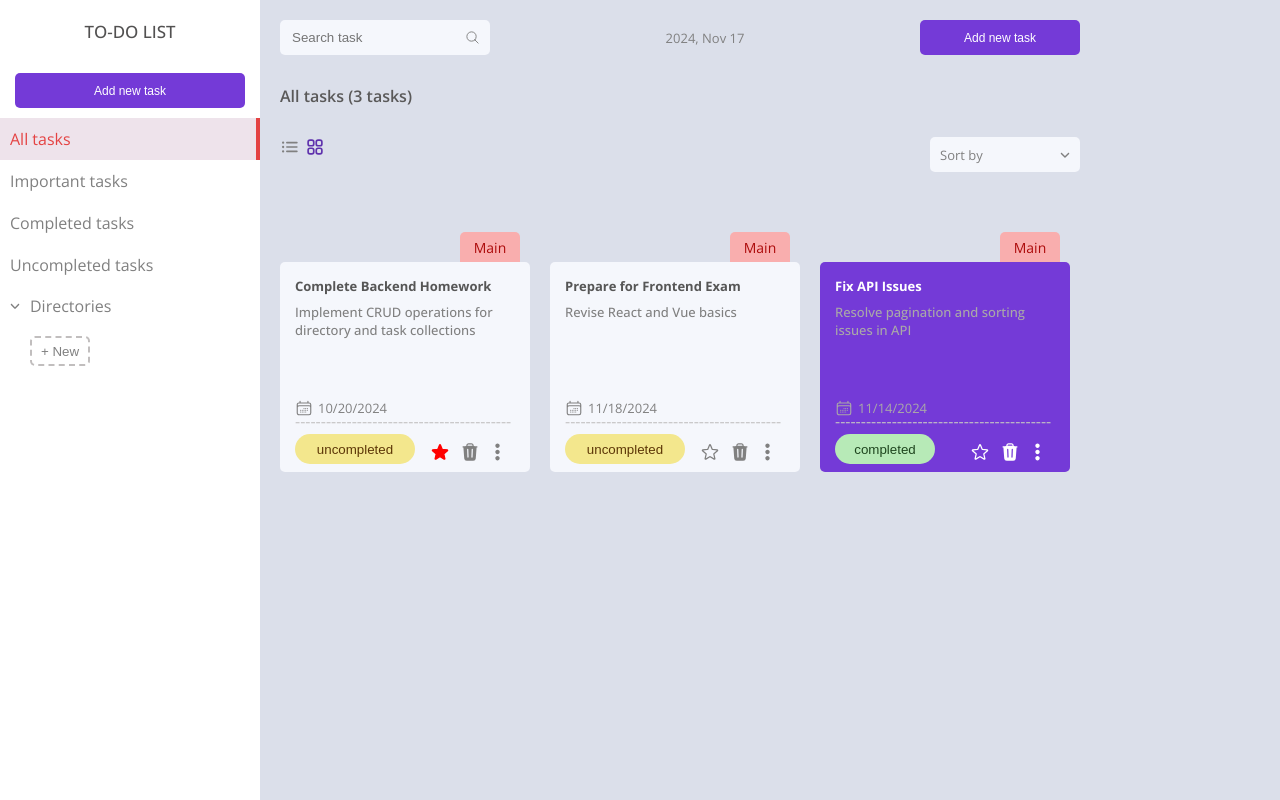
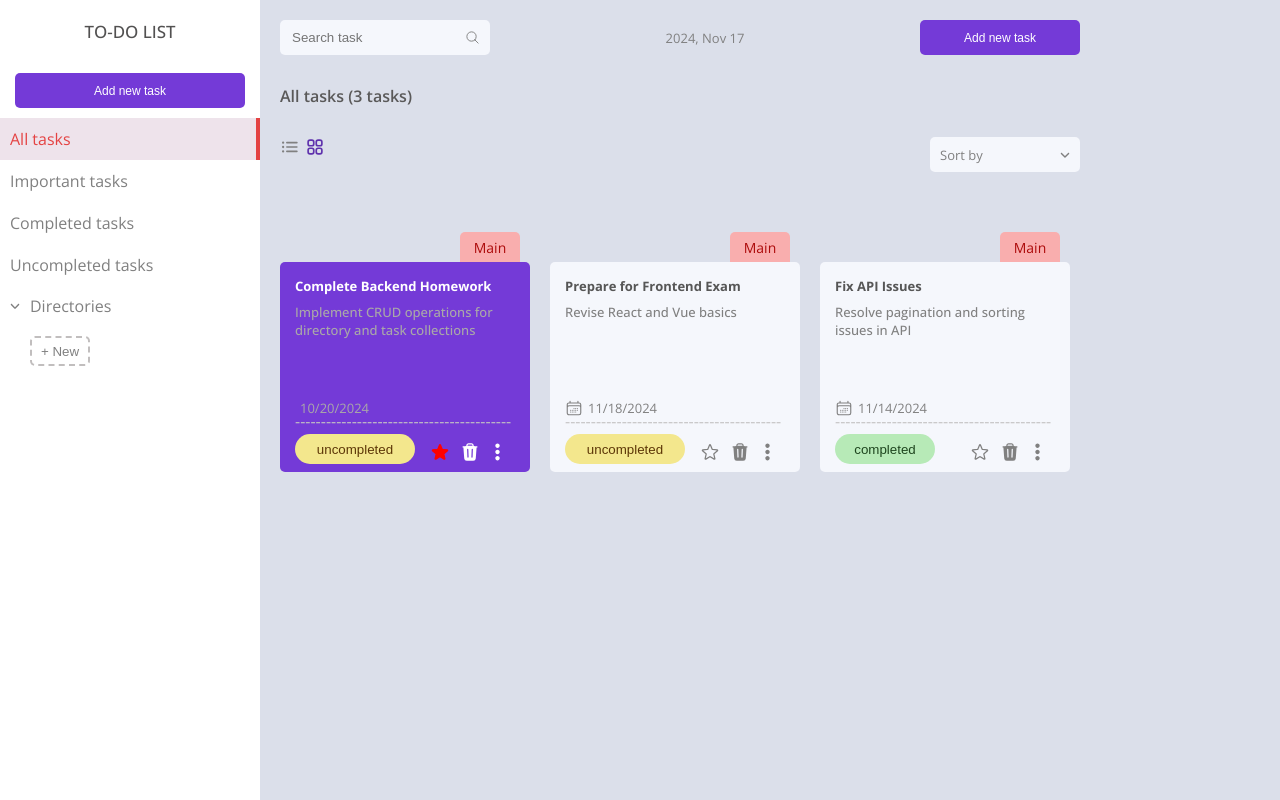
Before and after one commit to Niloufar-Heidarzade/fullstack_homework, a React (Vite) app: page / in a window 1280 px wide. Built offline with nearby package versions, Linux system fonts and the light colour scheme.

Commit message:
first task different style

```diff
--- a/src/components/CardsContainer.jsx
+++ b/src/components/CardsContainer.jsx
@@ -9,9 +9,9 @@ function CardsContainer() {
   return(
     <section className="cards-container">
       <div className="cards">
-      {taskData.map((task) => {
+      {taskData.map((task , index) => {
         return(
-          <TaskCard key={task.id} title={task.title} description={task.description}  completed={task.completed} important={task.important} deadline={task.deadline}/>
+          <TaskCard isFirst={index === 0} key={task.id} title={task.title} description={task.description}  completed={task.completed} important={task.important} deadline={task.deadline}/>
         )
       })}
       </div>
--- a/src/components/TaskCard.jsx
+++ b/src/components/TaskCard.jsx
@@ -1,22 +1,22 @@
 import "../styles/task-card.css";
 
-function TaskCard({id ,title , description , completed , important , deadline}) {
+function TaskCard({isFirst ,id ,title , description , completed , important , deadline}) {
   const formatDate = (dateString) => {
     const options = { month: "2-digit", day: "2-digit", year: "numeric" };
     return new Date(dateString).toLocaleDateString("en-US", options);
   };
   return (
-    <div className={completed ? "card-completed" : "card"}>
+    <div className={isFirst ? "card-first" : "card"}>
       <div className="tag">Main</div>
       <div className="title-and-description">
-        <h4 className={completed && "completed-title"}>{title}</h4>
-        <p className={completed && "completed-description"}>{description}</p>
+        <h4 className={isFirst && "first-title"}>{title}</h4>
+        <p className={isFirst && "first-description"}>{description}</p>
       </div>
       <div className="date">
-        <svg xmlns="http://www.w3.org/2000/svg" fill="none" viewBox="0 0 24 24" stroke-width="1.5" stroke="currentColor" class="w-6 h-6" className={completed && "completed-date-icon"}>
+        <svg xmlns="http://www.w3.org/2000/svg" fill="none" viewBox="0 0 24 24" stroke-width="1.5" stroke="currentColor" class="w-6 h-6" className={completed && "first-date-icon"}>
         <path stroke-linecap="round" stroke-linejoin="round" d="M6.75 3v2.25M17.25 3v2.25M3 18.75V7.5a2.25 2.25 0 012.25-2.25h13.5A2.25 2.25 0 0121 7.5v11.25m-18 0A2.25 2.25 0 005.25 21h13.5A2.25 2.25 0 0021 18.75m-18 0v-7.5A2.25 2.25 0 015.25 9h13.5A2.25 2.25 0 0121 11.25v7.5m-9-6h.008v.008H12v-.008zM12 15h.008v.008H12V15zm0 2.25h.008v.008H12v-.008zM9.75 15h.008v.008H9.75V15zm0 2.25h.008v.008H9.75v-.008zM7.5 15h.008v.008H7.5V15zm0 2.25h.008v.008H7.5v-.008zm6.75-4.5h.008v.008h-.008v-.008zm0 2.25h.008v.008h-.008V15zm0 2.25h.008v.008h-.008v-.008zm2.25-4.5h.008v.008H16.5v-.008zm0 2.25h.008v.008H16.5V15z" />
         </svg>
-        <p className={completed && "completed-date"}>{formatDate(deadline)}</p>
+        <p className={isFirst && "first-date"}>{formatDate(deadline)}</p>
       </div>
       <p className="divider">------------------------------------------</p>
       <div className="carrd-bottom">
@@ -25,15 +25,15 @@ function TaskCard({id ,title , description , completed , important , deadline})
         </button>
         <div className="card-icons">
 
-          <svg xmlns="http://www.w3.org/2000/svg" viewBox="0 0 24 24" stroke-width="1.5"  class="w-6 h-6" className={important ? "important-star" : completed ? "completed-star" : "star-icon"}>
+          <svg xmlns="http://www.w3.org/2000/svg" viewBox="0 0 24 24" stroke-width="1.5"  class="w-6 h-6" className={important ? "important-star" : isFirst ? "first-star" : "star-icon"}>
           <path stroke-linecap="round" stroke-linejoin="round" d="M11.48 3.499a.562.562 0 011.04 0l2.125 5.111a.563.563 0 00.475.345l5.518.442c.499.04.701.663.321.988l-4.204 3.602a.563.563 0 00-.182.557l1.285 5.385a.562.562 0 01-.84.61l-4.725-2.885a.563.563 0 00-.586 0L6.982 20.54a.562.562 0 01-.84-.61l1.285-5.386a.562.562 0 00-.182-.557l-4.204-3.602a.563.563 0 01.321-.988l5.518-.442a.563.563 0 00.475-.345L11.48 3.5z" />
           </svg>
 
-          <svg xmlns="http://www.w3.org/2000/svg" viewBox="0 0 24 24"  class="w-6 h-6" className={completed ? "completed-trash" : "trash-icon"}>
+          <svg xmlns="http://www.w3.org/2000/svg" viewBox="0 0 24 24"  class="w-6 h-6" className={isFirst ? "first-trash" : "trash-icon"}>
           <path fill-rule="evenodd" d="M16.5 4.478v.227a48.816 48.816 0 013.878.512.75.75 0 11-.256 1.478l-.209-.035-1.005 13.07a3 3 0 01-2.991 2.77H8.084a3 3 0 01-2.991-2.77L4.087 6.66l-.209.035a.75.75 0 01-.256-1.478A48.567 48.567 0 017.5 4.705v-.227c0-1.564 1.213-2.9 2.816-2.951a52.662 52.662 0 013.369 0c1.603.051 2.815 1.387 2.815 2.951zm-6.136-1.452a51.196 51.196 0 013.273 0C14.39 3.05 15 3.684 15 4.478v.113a49.488 49.488 0 00-6 0v-.113c0-.794.609-1.428 1.364-1.452zm-.355 5.945a.75.75 0 10-1.5.058l.347 9a.75.75 0 101.499-.058l-.346-9zm5.48.058a.75.75 0 10-1.498-.058l-.347 9a.75.75 0 001.5.058l.345-9z" clip-rule="evenodd" />
           </svg>
 
-          <svg xmlns="http://www.w3.org/2000/svg" viewBox="0 0 128 512"  className={completed ? "completed-options" : "options-icon"}><path d="M64 360c30.9 0 56 25.1 56 56s-25.1 56-56 56s-56-25.1-56-56s25.1-56 56-56zm0-160c30.9 0 56 25.1 56 56s-25.1 56-56 56s-56-25.1-56-56s25.1-56 56-56zM120 96c0 30.9-25.1 56-56 56S8 126.9 8 96S33.1 40 64 40s56 25.1 56 56z"/></svg>
+          <svg xmlns="http://www.w3.org/2000/svg" viewBox="0 0 128 512"  className={isFirst ? "first-options" : "options-icon"}><path d="M64 360c30.9 0 56 25.1 56 56s-25.1 56-56 56s-56-25.1-56-56s25.1-56 56-56zm0-160c30.9 0 56 25.1 56 56s-25.1 56-56 56s-56-25.1-56-56s25.1-56 56-56zM120 96c0 30.9-25.1 56-56 56S8 126.9 8 96S33.1 40 64 40s56 25.1 56 56z"/></svg>
 
         </div>
       </div>
--- a/src/styles/task-card.css
+++ b/src/styles/task-card.css
@@ -107,33 +107,33 @@
   bottom: 10px;
   right: 80px;
 }
-.completed-title {
+.first-title {
   font-size: 13px;
   color: white;
   margin-bottom: 8px;
 }
-.completed-description {
+.first-description {
   font-size: 13px;
   color: rgb(170, 168, 168);
   font-weight: 500;
   margin-top: 0px;
 }
-.completed-date-icon {
+.first-date-icon {
   stroke: rgb(170, 168, 168);
   width: 18px;
 }
-.completed-date {
+.first-date {
   color: rgb(170, 168, 168);
   font-size: 13px;
 }
-.completed-trash {
+.first-trash {
   width: 20px;
   fill: white;
   position: absolute;
   right: 50px;
   bottom: 10px;
 }
-.completed-star {
+.first-star {
   width: 20px;
   stroke: white;
   fill: rgb(116, 58, 215);
@@ -141,17 +141,17 @@
   bottom: 10px;
   right: 80px;
 }
-.completed-options {
+.first-options {
   width: 5px;
   fill: white;
   position: absolute;
   right: 30px;
   bottom: 10px;
 }
-.card:hover , .card-completed:hover{
+.card:hover , .card-first:hover{
   box-shadow: 0px 0px 10px rgb(114, 114, 114);
 }
-.card-completed {
+.card-first {
   background-color: rgb(116, 58, 215);
   width: 250px;
   height: 210px;
```
